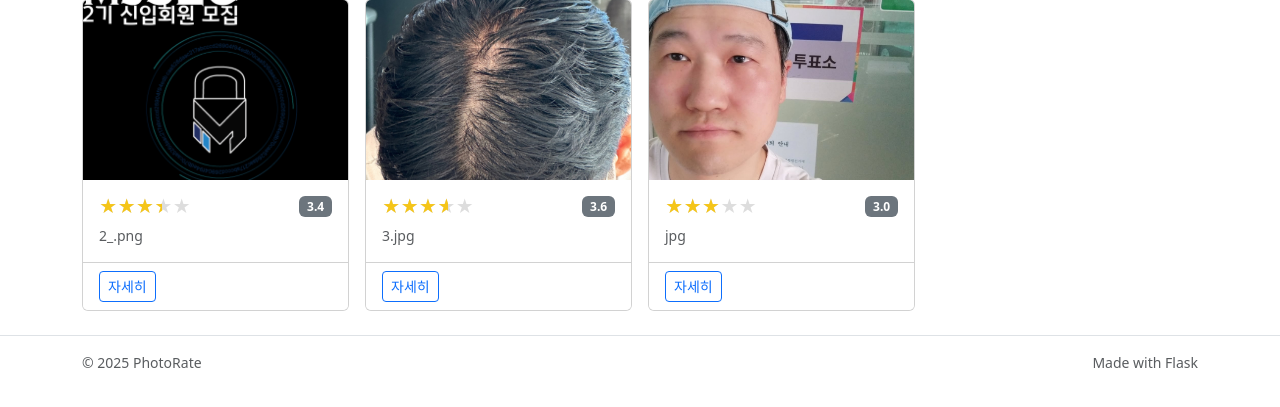
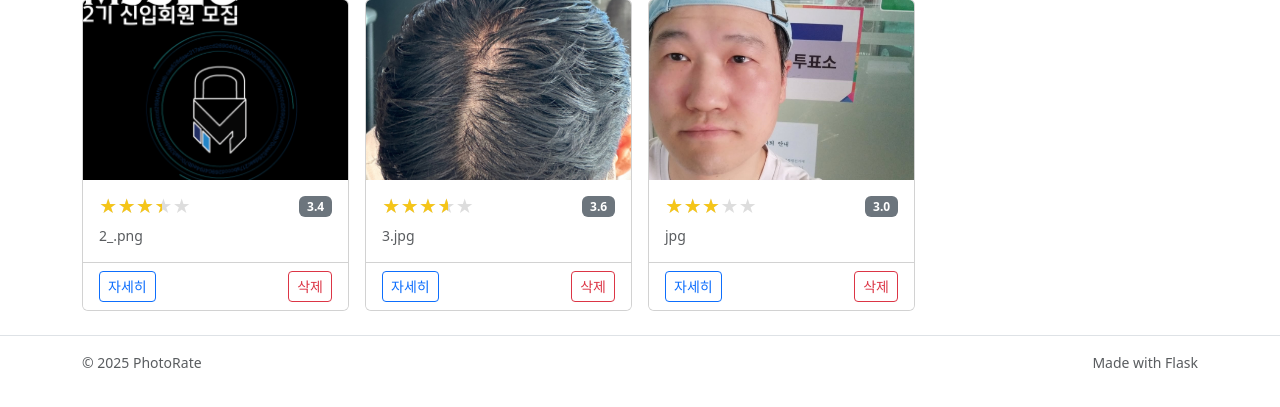
Before and after one commit to yunttai/flask_photo_rating, a Flask app: page /gallery in a window 1280 px wide. Shown: the part 136-543 px from the top of the page. Run offline with Flask 3, Linux system fonts and the light colour scheme.

```diff
--- a/templates/gallery.html
+++ b/templates/gallery.html
@@ -16,8 +16,16 @@
         </div>
         <div class="small text-muted mt-2">{{ p.original_name }}</div>
       </div>
-      <div class="card-footer bg-white">
-        <a class="btn btn-sm btn-outline-primary" href="{{ url_for('image_detail', pid=p.id) }}">자세히</a>
+      <div class="card-footer bg-white d-flex justify-content-between gap-2">
+        <a class="btn btn-sm btn-outline-primary"
+          href="{{ url_for('image_detail', pid=p.id) }}">자세히</a>
+
+        <form action="{{ url_for('delete_photo', pid=p.id) }}" method="post"
+              class="m-0"
+              onsubmit="return confirm('정말 삭제할까요?');">
+          <input type="hidden" name="csrf_token" value="{{ session.get('csrf_token','') }}">
+          <button type="submit" class="btn btn-sm btn-outline-danger">삭제</button>
+        </form>
       </div>
     </div>
   </div>
```
